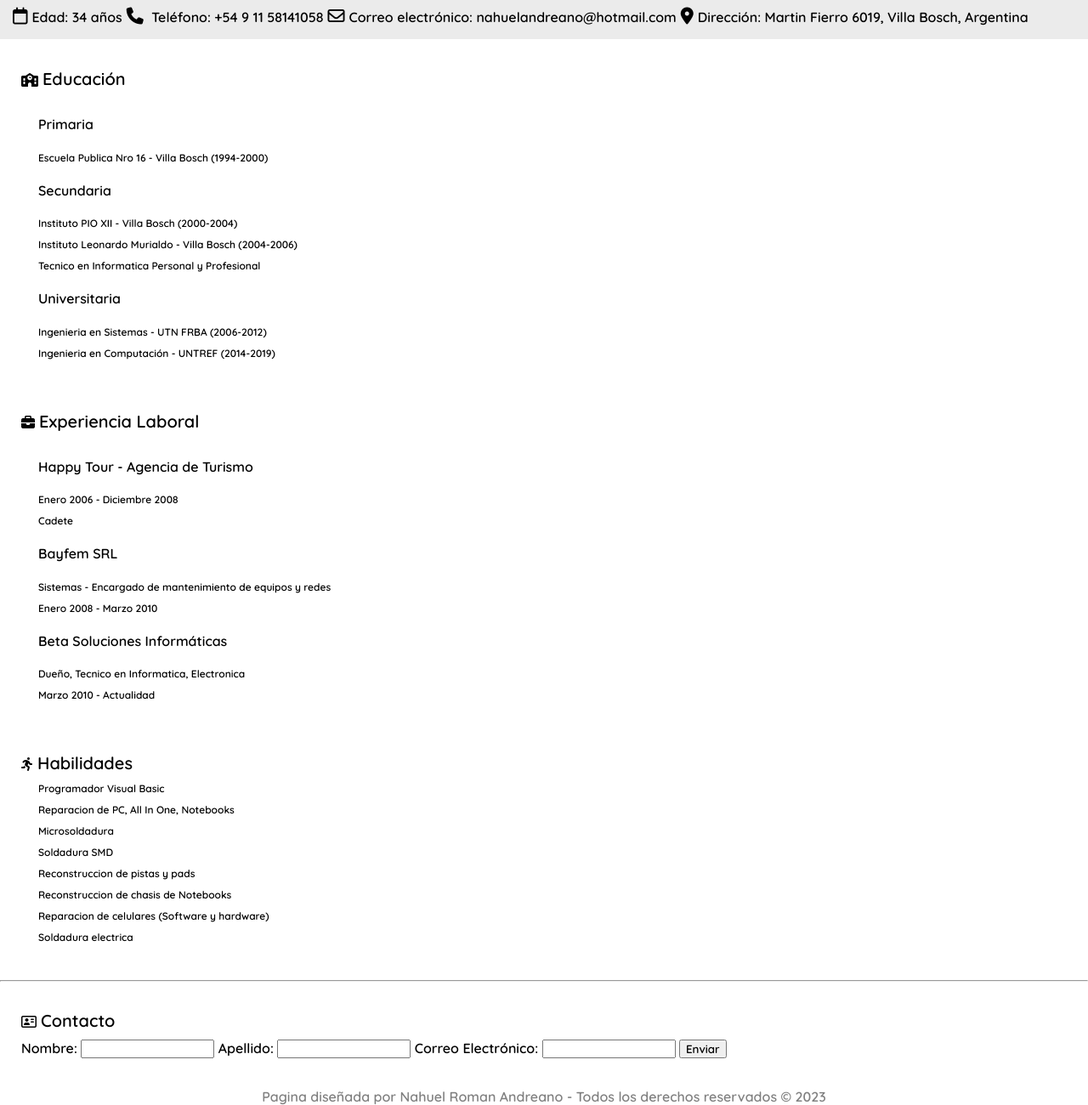
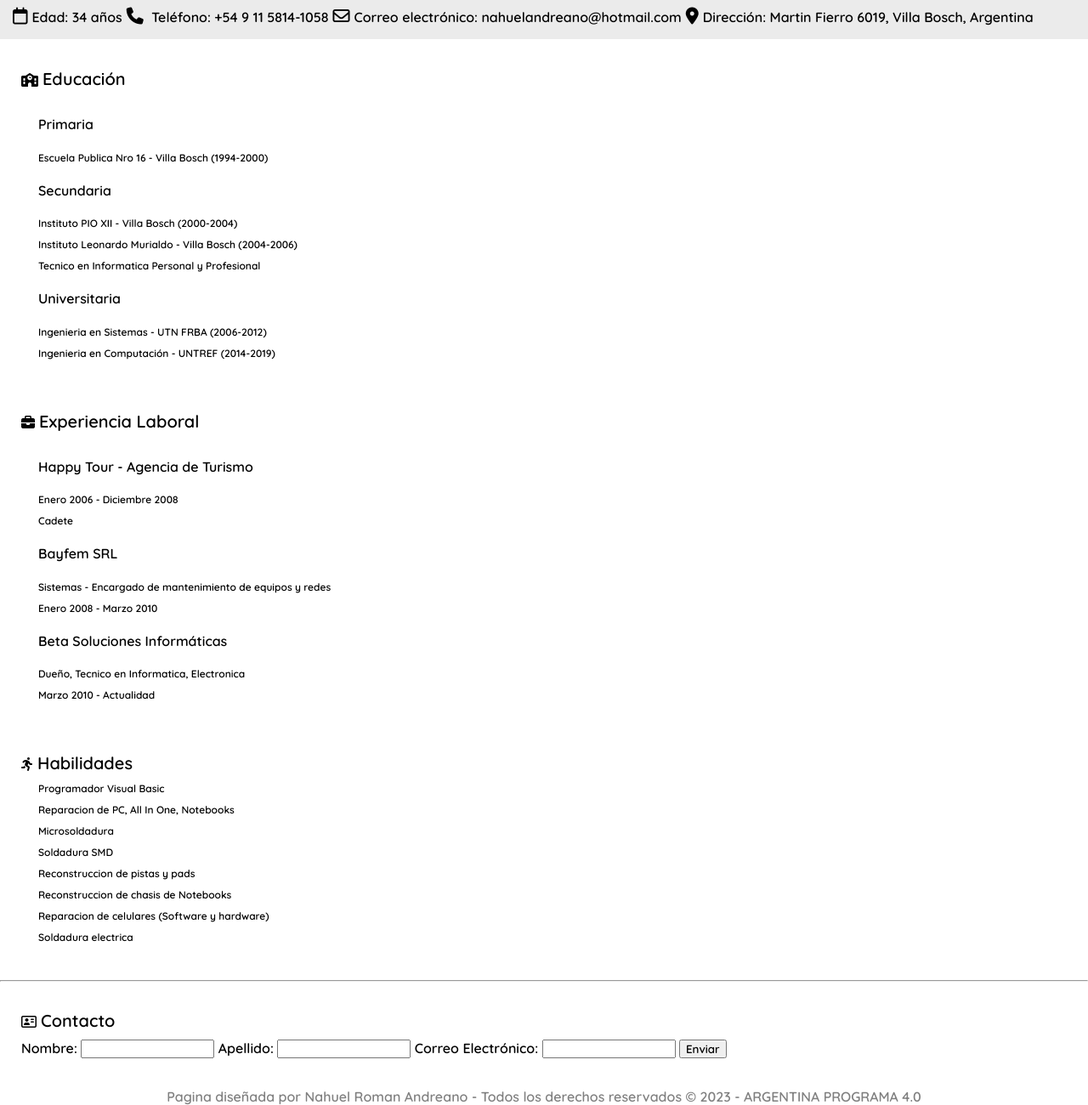
Before and after one commit to Nahusoft/nahusoft.github.io, a plain HTML site: page index.html in a window 1280 px wide. Shown: the part 245-1545 px from the top of the page at 85% size. Drawn offline with Linux system fonts and the light colour scheme.

Commit message:
Actualizacion
Corrección de errores

```diff
--- a/index.html
+++ b/index.html
@@ -40,7 +40,7 @@
           <ul>
             <div class="container">
             <div><i class="fa-regular fa-calendar"></i><li>Edad: 34 años</li></div>
-            <div><i class="fa-solid fa-phone"></i> <li>Teléfono: +54 9 11 58141058</li></div>
+            <div><i class="fa-solid fa-phone"></i> <li>Teléfono: <a href="https://wa.me/5491158141058">+54 9 11 5814-1058</a></li></div>
             <div><i class="fa-regular fa-envelope"></i><li>Correo electrónico: <a href="mailto:nahuelandreano@hotmail.com">nahuelandreano@hotmail.com</a></li></div>
             <div><i class="fa-solid fa-location-dot"></i><li>Dirección: <a href="https://goo.gl/maps/sc2ywA25Wh1MWMha6" target="_blank"> Martin Fierro 6019, Villa Bosch, Argentina</a></li></div>
             </div>
@@ -129,7 +129,8 @@
       </section>
 
       <hr>
-      <section id="contacto">
+        <section id="contacto">
+
         <nav>
           <ul>
           <div> <i class="fa-regular fa-address-card"> </i><li>Contacto</li></div>
@@ -152,10 +153,8 @@
     </section>
 
     <footer>
-        Pagina diseñada por Nahuel Roman Andreano - Todos los derechos reservados © 2023
+      Pagina diseñada por Nahuel Roman Andreano - Todos los derechos reservados © 2023 - ARGENTINA PROGRAMA 4.0
     </footer>
-
-
 
     <script src="js/form.js"></script>
 </body>
```
Also changed, not shown: css/style.css (line endings or trailing spaces).
